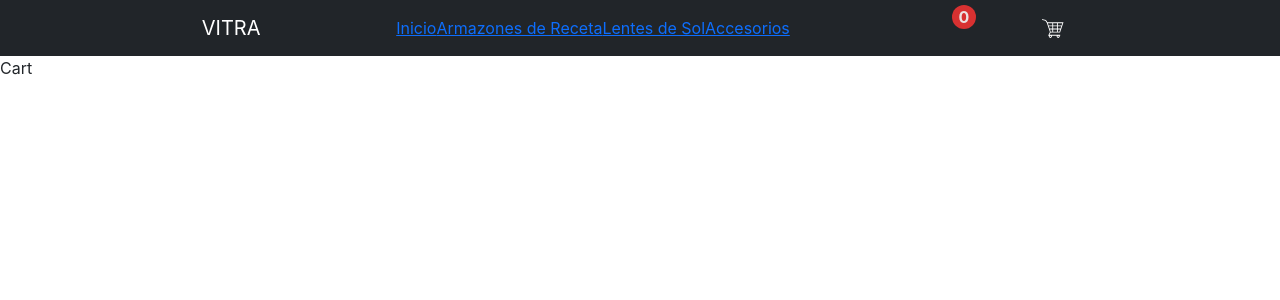
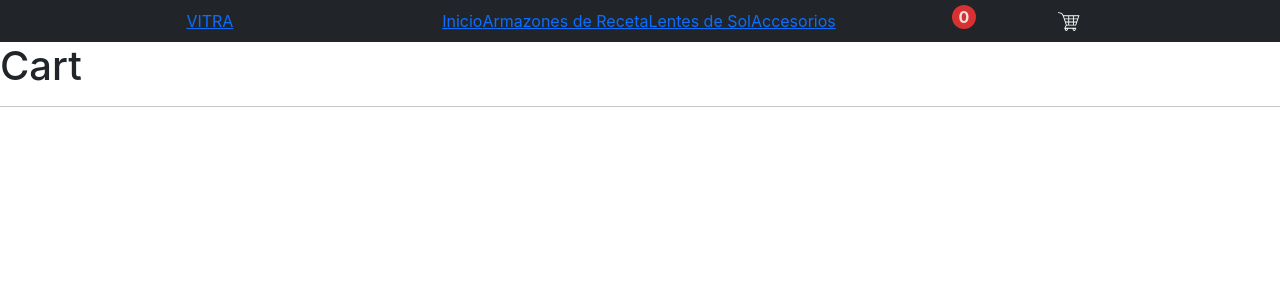
Before and after one commit to BadWolf1899/shop-lopez, a React (Create React App) app: page /cart in a window 1280 px wide. Shown: the top 300 px of the page. Built offline with nearby package versions, Linux system fonts and the light colour scheme.

Commit message:
Rutas con arreglo para la entrega

```diff
--- a/src/App.jsx
+++ b/src/App.jsx
@@ -2,7 +2,7 @@ import NavBar from './components/NavBar';
 import { Routes, Route, BrowserRouter } from 'react-router-dom';
 import ItemListContainer from './containers/ItemListContainer';
 import ItemDetailContainer from './containers/ItemDetailContainer';
-import Cart from './components/Cart'
+import Cart from './components/Cart';
 import './App.css';
 
 
--- a/src/components/Cart.jsx
+++ b/src/components/Cart.jsx
@@ -1,10 +1,13 @@
-import React from 'react'
+import React from 'react';
+
 
 const Cart = () => {
+
   return (
-    <div>
-        Cart
-    </div>
+    <>
+       <h1>Cart</h1>
+       <hr />
+    </>
   )
 }
 
--- a/src/components/ItemDetail.jsx
+++ b/src/components/ItemDetail.jsx
@@ -1,4 +1,4 @@
-import React from 'react';
+import React, { useContext } from 'react';
 import { toast, Toaster } from 'react-hot-toast';
 import ItemCount from './ItemCount';
 import './styles/ItemDetail.css';
@@ -20,6 +20,8 @@ const ItemDetail = ( {data} ) => {
          <img className='detail_image' src={data.image} alt="" />
           <div className='content'>
             <h2>{data.title}</h2>
+            <p>{data.description}</p>
+
             <ItemCount initial={1} stock={20} onAdd={onAdd} />
             <Toaster
         position="bottom-right"
--- a/src/components/NavBar.jsx
+++ b/src/components/NavBar.jsx
@@ -10,7 +10,7 @@ const NavBar = () => {
           <>
             <Navbar expand="lg" bg="dark" variant="dark">
               <Container>
-                <Navbar.Brand to='/'>VITRA</Navbar.Brand>
+                <NavLink to='/'>VITRA</NavLink>
                 <Nav className="me-auto">
                   <NavLink to='/'>Inicio</NavLink>
                   <NavLink to='/category/receta'>Armazones de Receta</NavLink>
```
